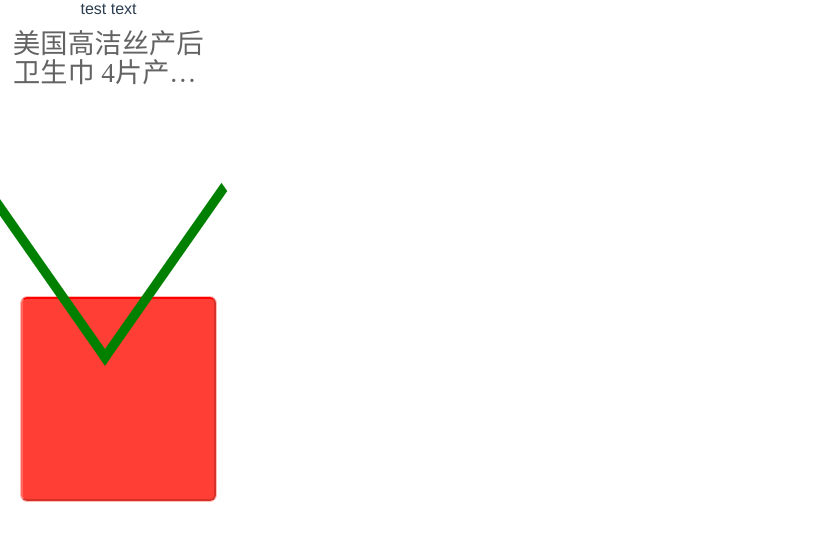
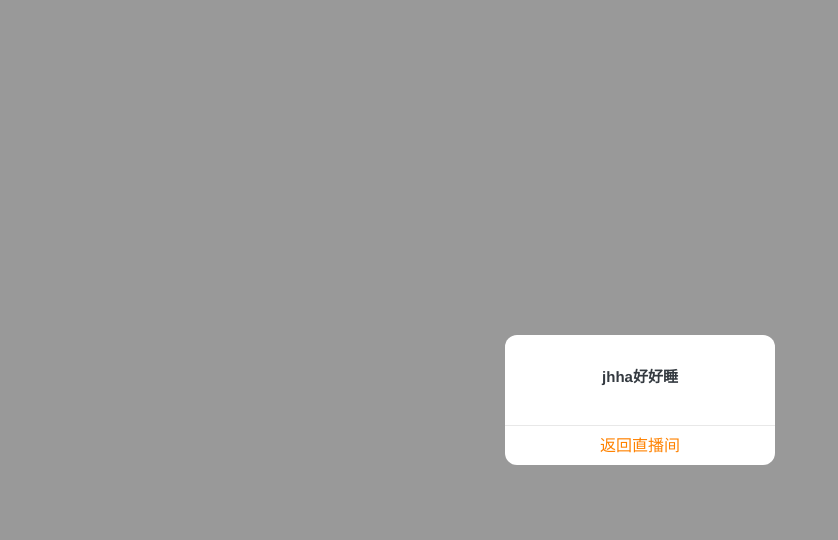
Before and after one commit to lihuichao520/test, a Vue app: page /test/text in a window 1280 px wide. Shown: the top 540 px of the page, without its empty margins (0-838 px from the left). Built offline with nearby package versions, Linux system fonts and the light colour scheme.

Commit message:
feat: 弹窗实验

```diff
--- a/src/views/TestText/TestText.vue
+++ b/src/views/TestText/TestText.vue
@@ -1,15 +1,24 @@
 <template>
-  <div class="test-text">
-    <div>test text</div>
+  <!-- <div class="test-text"> -->
+    <!-- <div>test text</div>
     <div class="carrying__text">
       美国高洁丝产后卫生巾 4片产妇透气排恶露加长夜安裤安睡
-    </div>
+    </div> -->
 
     <!-- 测试三角形箭头 -->
-    <div class="test-arrow"></div>
+    <!-- <div class="test-arrow"></div>
 
     <div class="test-border-box__wrap">
       <div class="test-border-box"></div>
+    </div> -->
+  <!-- </div> -->
+  <div class="wrap">
+    <div class="content">
+      <div class="detail">jhha好好睡</div>
+
+      <div class="btns">
+        <button>返回直播间</button>
+      </div>
     </div>
   </div>
 </template>
@@ -68,4 +77,78 @@ export default {
   border-radius: 6px;
   background: #ff3f35;
 }
+
+// 弹窗
+.wrap {
+  position: fixed;
+  top: 0;
+  left: 0;
+  right: 0;
+  bottom: 0;
+  background: rgba(0, 0, 0, 0.4);
+  font-size: 32rpx;
+  z-index: 99;
+
+  .content{
+    position: fixed;
+    top: 50%;
+    left: 50%;
+    transform: translate(-50%, -50%);
+    padding: 30px 0 0;
+    width: 270px;
+    box-sizing: border-box;
+    background-color: #fff;
+    border-radius: 12px;
+    z-index: 99;
+
+    .detail {
+      min-height: 40px;
+      padding: 0 12px;
+      text-align: center;
+      color: #343a40;
+      font-size: 15px;
+      font-weight: bold;
+      box-sizing: border-box;
+    }
+
+    .btns {
+      position: relative;
+      display: flex;
+      justify-content: space-around;
+      margin-top: 20px;
+      // border-top: 1px solid #d0d0d0;
+
+      button {
+        display: inline-block;
+        line-height: 40px;
+        box-sizing: border-box;
+        width: 50%;
+        height: 40px;
+        font-size: 16px;
+        text-align: center;
+        border: none;
+        background: none;
+        border-radius: 0;
+      }
+
+      button:only-child {
+          border-left: none;
+          color: #FF8200;
+      }
+    }
+
+    .btns::before {
+      content: '';
+      position: absolute;
+      top: 0;
+      left: 0;
+      width: 200%;
+      height: 200%;
+      border-top: 1px solid #d0d0d0;
+      transform-origin: 0 0;
+      transform: scale(0.5, 0.5);
+      box-sizing: border-box;
+    }
+  }
+}
 </style>
```
